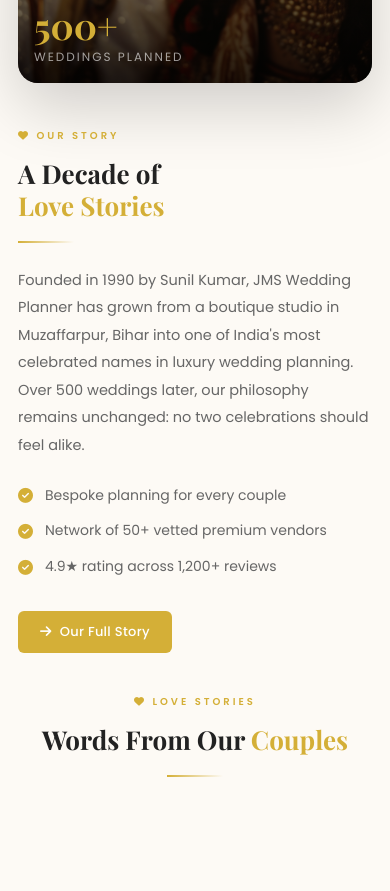
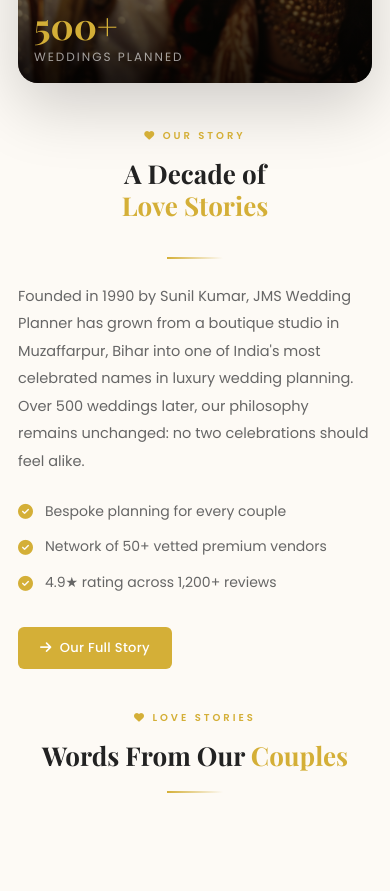
Before and after one commit to mdmustafaalam/wedding, a React (Vite) app: page / in a window 390 px wide. Shown: the part 2880-3771 px from the top of the page. Built offline with nearby package versions, Linux system fonts and the light colour scheme; some icons are missing; a web font is replaced by a local one.

Commit message:
currection

```diff
--- a/src/pages/Home/Home.css
+++ b/src/pages/Home/Home.css
@@ -118,6 +118,7 @@
   .home-about-grid { grid-template-columns: 1fr; gap: 44px; }
   .home-about-img-wrap { max-width: 100%; }
   .home-about-text { font-size: 14.5px; }
+  .about-header { max-width: 900px; margin-inline: auto; text-align: center; display: flex; flex-direction: column; align-items: center; }
 }
 @media (max-width: 480px) {
   .home-about-img-badge { top: 12px; left: 12px; padding: 10px 12px; }
--- a/src/pages/Home/Home.jsx
+++ b/src/pages/Home/Home.jsx
@@ -193,6 +193,7 @@
           </div>
 
           <div className="home-about-content reveal reveal-delay-2">
+            <div className="about-header">
               <span className="section-label">
                 <i className="fa-solid fa-heart" aria-hidden="true" /> Our Story
               </span>
@@ -200,6 +201,7 @@
                 A Decade of<br /><span className="gold">Love Stories</span>
               </h2>
               <div className="divider" />
+            </div>
             <p className="home-about-text">
               Founded in 1990 by Sunil Kumar, JMS Wedding Planner has grown from a boutique studio in Muzaffarpur, Bihar into one of India's most celebrated names in luxury wedding planning. Over 500 weddings later, our philosophy remains unchanged: no two celebrations should feel alike.
             </p>
```
Lines whose indentation alone changed are shown as unchanged.
